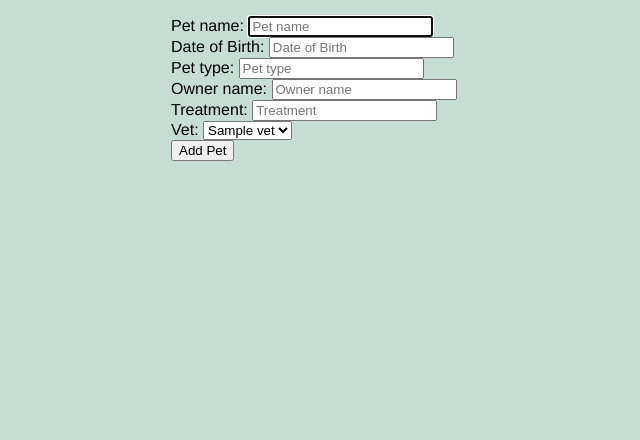
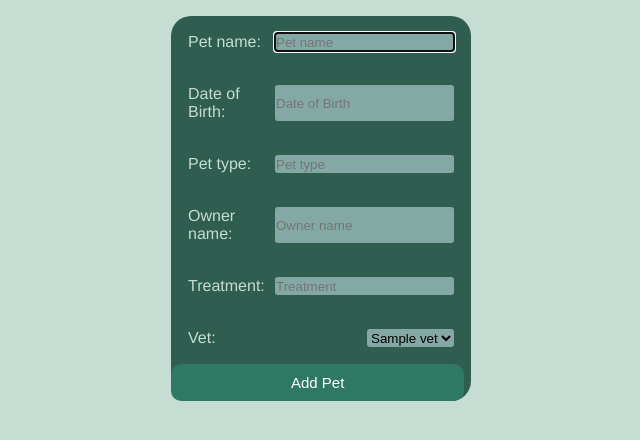
Before and after one commit to Andrej300/veterinary_project, a Flask app: page /pets/new in a window 1280 px wide. Shown: the part 82-522 px from the top of the page, without its empty margins (319-959 px from the left). Run offline with Flask 2, Linux system fonts and the light colour scheme; a database or web service that is not in the repository returns one stand-in record (values such as "Sample title"); some libraries are stand-ins or nearby versions.

Commit message:
changed css 3

```diff
--- a/static/app_style.css
+++ b/static/app_style.css
@@ -1,11 +1,9 @@
+
 body{
     font-family: "Helvetica", arial, sans-serif; font-size: 16px;
-    background-color:rgb(197, 221, 211)}
-    background-image: url('https://www.keysvillemobilevet.com/images/background.jpg');
-    background-repeat: no-repeat;
-    background-size: cover;
+    background-color:rgb(197, 221, 211);
+    background-image: #8fdcc7;
 }
-
 
 .pet {
     border: 1px solid #8fdcc7;
@@ -60,9 +58,51 @@ body{
     width: 300px;
     margin: 0 auto;}
 
+.new_pet_form{
+    border: none;
+    border-radius: 20px;
+    background-color: rgb(47, 93, 80);
+    color: rgb(197, 221, 211);
+
+}
+
+.new_pet_menu{
+    display: flex;
+    flex-direction: row;
+    justify-content: space-between;
+    padding: 17px;
+
+}
+
 #home-image {
     width:100vw;
     height:100vh;
     background-image: url('https://www.keysvillemobilevet.com/images/background.jpg');
     background-repeat: no-repeat;
     background-size: cover;}
+
+
+.input{
+    background-color: rgb(132, 169, 165);
+    border: none;
+    border-radius: 3px;
+    padding-inline: 1px;
+}
+
+#vet {
+    background-color: rgb(132, 169, 165);
+    border: none;
+    border-radius: 3px;
+}
+
+#add_pet_button {
+    border: none;
+    border-radius: 10px;
+    font-size: 15px;
+    background-color: rgb(47, 120, 100);
+    color:white;
+    padding-left: 120px;
+    padding-right: 120px;
+    padding-top: 10px;
+    padding-bottom: 10px;
+}
--- a/templates/pets/new.html
+++ b/templates/pets/new.html
@@ -1,34 +1,34 @@
 {% extends "base.html" %}
 {% block content %}
 
-<form action="/pets" method="post">
+<form action="/pets" method="post" class="new_pet_form">
 
-  <div>
+  <div class="new_pet_menu">
     <label for="Pet name">Pet name:</label>
-    <input type="text" id="Pet name" name="Pet name" placeholder="Pet name" required autofocus>
+    <input class="input" type="text" id="Pet name" name="Pet name" placeholder="Pet name" required autofocus>
   </div>
 
-  <div>
+  <div class="new_pet_menu">
     <label for="Date of Birth">Date of Birth:</label>
-    <input type="text" id="Date of Birth" name="Date of Birth" placeholder="Date of Birth" required autofocus>
+    <input class="input" type="text" id="Date of Birth" name="Date of Birth" placeholder="Date of Birth" required autofocus>
   </div>
 
-  <div>
+  <div class="new_pet_menu">
     <label for="Pet type">Pet type:</label>
-    <input type="text" id="Pet type" name="Pet type" placeholder="Pet type" required>
+    <input class="input" type="text" id="Pet type" name="Pet type" placeholder="Pet type" required>
   </div>
 
-  <div>
+  <div class="new_pet_menu">
     <label for="Owner name">Owner name:</label>
-    <input type="text" id="Owner name" name="Owner name" placeholder="Owner name" required>
+    <input class="input" type="text" id="Owner name" name="Owner name" placeholder="Owner name" required>
   </div>
 
-  <div>
+  <div class="new_pet_menu">
     <label for="Treatment">Treatment:</label>
-    <input type="text" id="Treatment" name="Treatment" placeholder="Treatment" required>
+    <input class="input" type="text" id="Treatment" name="Treatment" placeholder="Treatment" required>
   </div>
 
-  <div>
+  <div class="new_pet_menu">
     <label for="vet">Vet:</label>
     <select id="vet" name="vet_id">
       {% for vet in all_vets %}
@@ -37,7 +37,7 @@
     </select>
   </div>
 
-  <button type="submit">Add Pet</button>
+  <button id="add_pet_button" type="submit">Add Pet</button>
 
 </form>
 
```
